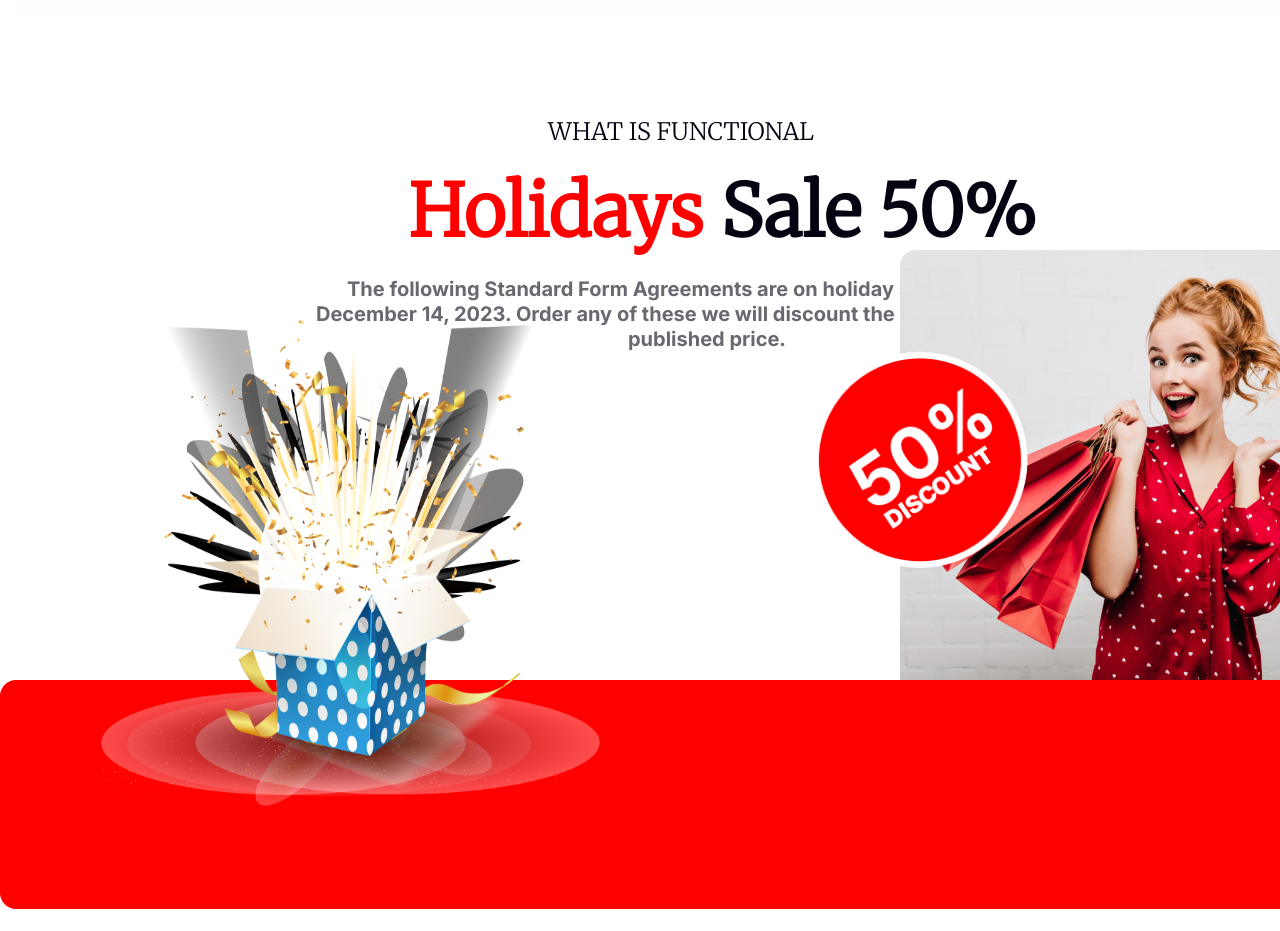
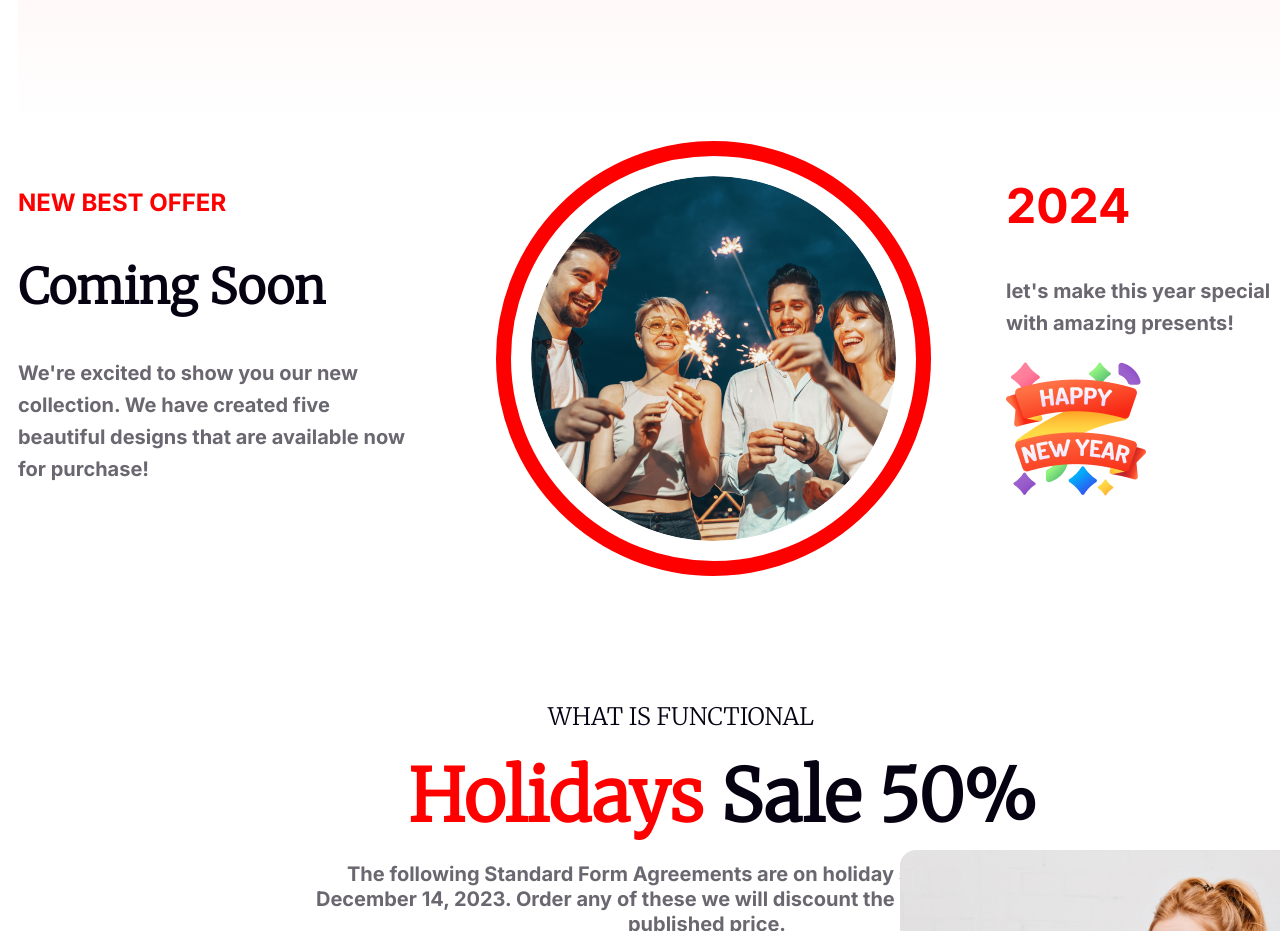
Before and after one commit to tanin9/B9A1-New-Year-New-Mission, a plain HTML site: page index.html in a window 1280 px wide. Shown: the part 2900-3831 px from the top of the page. Drawn offline with Linux system fonts and the light colour scheme.

Commit message:
bonus part added

```diff
--- a/index.html
+++ b/index.html
@@ -57,6 +57,22 @@
                 <span class="time-text">Time:</span> Evening 7.30 pm to 12.30 am</p>
             <button class="join">Join Now</button>
 
+        </section>
+        <section class="bonus">
+            <div class="part1">
+                <h4 id="part1-text1">NEW BEST OFFER</h4>
+                <h2 id="part1-text2">Coming Soon</h2>
+                <p id="part1-text3">We're excited to show you our new collection.  We have created five beautiful designs that are available now for purchase! </p>
+            </div>
+            <div class="part2">
+                <img id="border-img" src="images/Ellipse 1.png" alt="">
+            </div>
+            <div class="part3">
+                <h2 id="part3-text1">2024</h4>
+                <p id="part3-text2">let's make this year special with amazing presents!</p>
+                <img id="part3-img" src="images/Group 96.png" alt="">
+
+            </div>
         </section>
 
         <section class="sell">
--- a/styles/style.css
+++ b/styles/style.css
@@ -205,9 +205,103 @@
     gap: 10px;
 }
 
+.bonus {
+
+    width: 1335px;
+    height: 335px;
+    background: #FFF;
+    display: flex;
+
+
+}
+
+.part1{
+    margin: 20px 10px;
+
+
+
+}
+#part1-text1 {
+    color: #F00;
+    /* text-align: center; */
+    font-family: Inter;
+    font-size: 24px;
+    font-style: normal;
+    font-weight: 500;
+    line-height: normal;
+
+}
+
+#part1-text2 {
+    color: #070211;
+    font-family: Merriweather;
+    font-size: 48px;
+    font-style: normal;
+    font-weight: 900;
+    line-height: normal;
+    text-transform: capitalize;
+
+}
+
+#part1-text3 {
+    width: 393px;
+    color: rgba(7, 2, 17, 0.60);
+    font-family: Inter;
+    font-size: 20px;
+    font-style: normal;
+    font-weight: 400;
+    line-height: 32px;
+
+}
+.part2{
+
+    margin: 20px 90px;
+}
+
+#border-img {
+    border-radius: 463px;
+    border: 20px solid #FFF;
+    outline: 15px solid #F00;
+
+}
+
+#part3-text1 {
+    color: #F00;
+    font-family: Inter;
+    font-size: 48px;
+    font-style: normal;
+    font-weight: 700;
+    line-height: normal;
+
+}
+
+#part3-text2 {
+    color: rgba(7, 2, 17, 0.60);
+    font-family: Inter;
+    font-size: 20px;
+    font-style: normal;
+    font-weight: 400;
+    line-height: 32px;
+    width: 276px;
+}
+
+#part3-img {
+    width: 140px;
+    height: 140px;
+}
+
+
 .time-zone {
+    height: 500px;
     padding: auto;
     justify-content: center;
+}
+
+
+.sell {
+    width: 1600px;
+    height: 1133px;
+
 }
 
 .text-sell-1 {
@@ -219,7 +313,7 @@
     width: 446px;
     height: 30px;
     text-align: center;
-    margin: 90px 450px 0px;
+    margin: 230px 450px 0px;
 
 }
 
@@ -246,11 +340,6 @@
 
 }
 
-.sell {
-    width: 1600px;
-    height: 1133px;
-
-}
 
 .pic1 {
 
@@ -258,7 +347,7 @@
     height: 433px;
     position: absolute;
     z-index: 1;
-    top: 3150px;
+    top: 3750px;
     left: 900px;
 }
 
@@ -268,7 +357,7 @@
     z-index: 2;
     width: 300px;
     height: 300px;
-    top: 3200px;
+    top: 3800px;
     left: 170px;
 
 }
@@ -278,7 +367,7 @@
     height: 229px;
     position: absolute;
     z-index: 1;
-    top: 3580px;
+    top: 4183px;
     left: 00px;
 }
 
@@ -289,7 +378,7 @@
     z-index: 2;
     width: 500px;
     height: 500px;
-    top: 3220px;
+    top: 3850px;
     left: 0px;
 
 }
```
